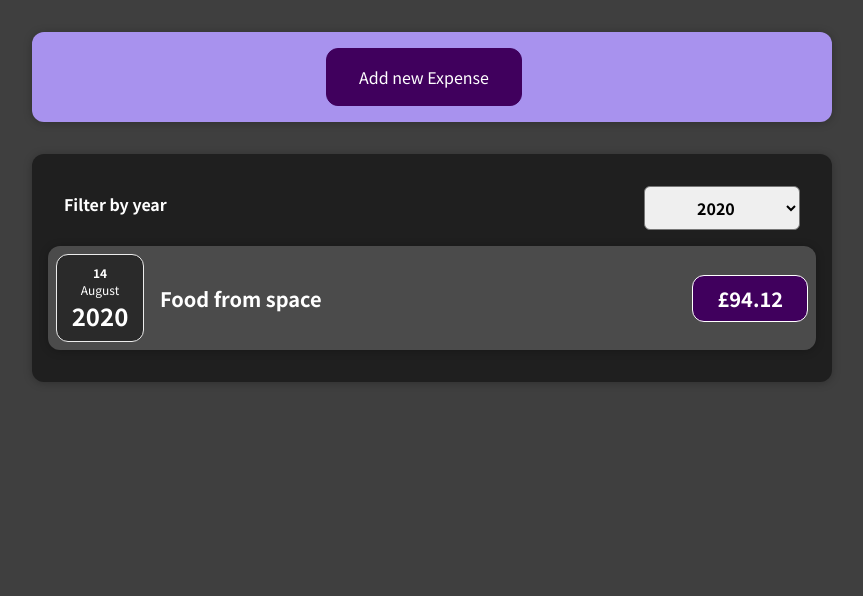
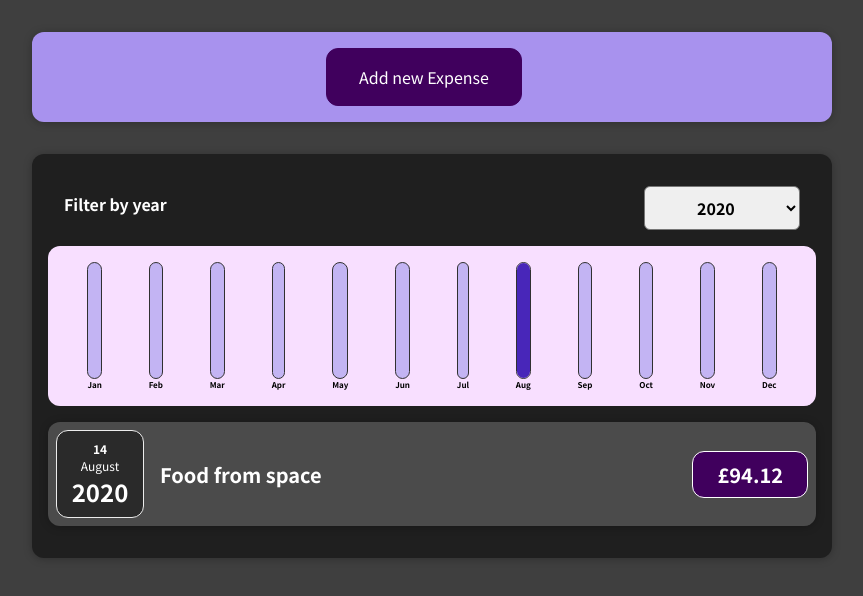
Before and after one commit to denriquem/greenGold, a React (Create React App) app: page / in a window 1280 px wide. Shown: the top 596 px of the page, without its empty margins (208-1071 px from the left). Built offline with nearby package versions, Linux system fonts and the light colour scheme.

Commit message:
char added

```diff
--- /dev/null
+++ b/src/components/Chart/Chart.css
@@ -0,0 +1,9 @@
+.chart {
+	padding: 1rem;
+	border-radius: 12px;
+	background-color: #f8dfff;
+	text-align: center;
+	display: flex;
+	justify-content: space-around;
+	height: 10rem;
+}
--- /dev/null
+++ b/src/components/Chart/Chart.js
@@ -0,0 +1,25 @@
+import React from "react";
+import ChartBar from "./ChartBar";
+import "./Chart.css";
+
+const Chart = (props) => {
+	const dataPointValues = props.dataPoints.map(
+		(dataPoint) => dataPoint.value
+	);
+	const totalMaximum = Math.max(...dataPointValues);
+
+	return (
+		<div className="chart">
+			{props.dataPoints.map((dataPoint) => (
+				<ChartBar
+					key={dataPoint.label}
+					value={dataPoint.value}
+					maxValue={totalMaximum}
+					label={dataPoint.label}
+				/>
+			))}
+		</div>
+	);
+};
+
+export default Chart;
--- /dev/null
+++ b/src/components/Chart/ChartBar.css
@@ -0,0 +1,30 @@
+.chart-bar {
+	height: 100%;
+	display: flex;
+	flex-direction: column;
+	align-items: center;
+}
+
+.chart-bar__inner {
+	height: 100%;
+	width: 100%;
+	border: 1px solid #313131;
+	border-radius: 12px;
+	background-color: #c3b4f3;
+	overflow: hidden;
+	display: flex;
+	flex-direction: column;
+	justify-content: flex-end;
+}
+
+.chart-bar__fill {
+	background-color: #4826b9;
+	width: 100%;
+	transition: all 0.3s ease-out;
+}
+
+.chart-bar__label {
+	font-weight: bold;
+	font-size: 0.5rem;
+	text-align: center;
+}
--- /dev/null
+++ b/src/components/Chart/ChartBar.js
@@ -0,0 +1,24 @@
+import React from "react";
+import "./ChartBar.css";
+
+const ChartBar = (props) => {
+	let barHeight = "0%";
+
+	if (props.maxValue > 0) {
+		barHeight = Math.round((props.value / props.maxValue) * 100) + "%";
+	}
+
+	return (
+		<div className="chart-bar">
+			<div className="chart-bar__inner">
+				<div
+					className="chart-bar__fill"
+					style={{ height: barHeight }}
+				></div>
+			</div>
+			<div className="chart-bar__label">{props.label}</div>
+		</div>
+	);
+};
+
+export default ChartBar;
--- a/src/components/Expenses/Expenses.js
+++ b/src/components/Expenses/Expenses.js
@@ -3,6 +3,7 @@
 import Card from "../UI/Card";
 import ExpenseFilter from "./ExpenseFilter";
 import ExpensesList from "./ExpensesList";
+import ExpensesChart from "./ExpensesChart";
 import "../Expenses/Expenses.css";
 
 const Expenses = (props) => {
@@ -23,6 +24,7 @@
 					selected={filteredYear}
 					onYearSelect={filterChangeHandler}
 				/>
+				<ExpensesChart expenses={filteredExpenses} />
 				<ExpensesList expensesArr={filteredExpenses} />
 			</Card>
 		</div>
--- /dev/null
+++ b/src/components/Expenses/ExpensesChart.js
@@ -0,0 +1,28 @@
+import React from "react";
+import Chart from "../Chart/Chart";
+
+const ExpensesChart = (props) => {
+	const chartDataPoints = [
+		{ label: "Jan", value: 0 },
+		{ label: "Feb", value: 0 },
+		{ label: "Mar", value: 0 },
+		{ label: "Apr", value: 0 },
+		{ label: "May", value: 0 },
+		{ label: "Jun", value: 0 },
+		{ label: "Jul", value: 0 },
+		{ label: "Aug", value: 0 },
+		{ label: "Sep", value: 0 },
+		{ label: "Oct", value: 0 },
+		{ label: "Nov", value: 0 },
+		{ label: "Dec", value: 0 },
+	];
+
+	props.expenses.forEach((expense) => {
+		const expenseMonth = expense.date.getMonth(); // starting at 0, January is 0
+		chartDataPoints[expenseMonth].value += expense.amount;
+	});
+
+	return <Chart dataPoints={chartDataPoints} />;
+};
+
+export default ExpensesChart;
```
Also changed, not shown: 1 other file (tests, documents, lock files or other folders).
